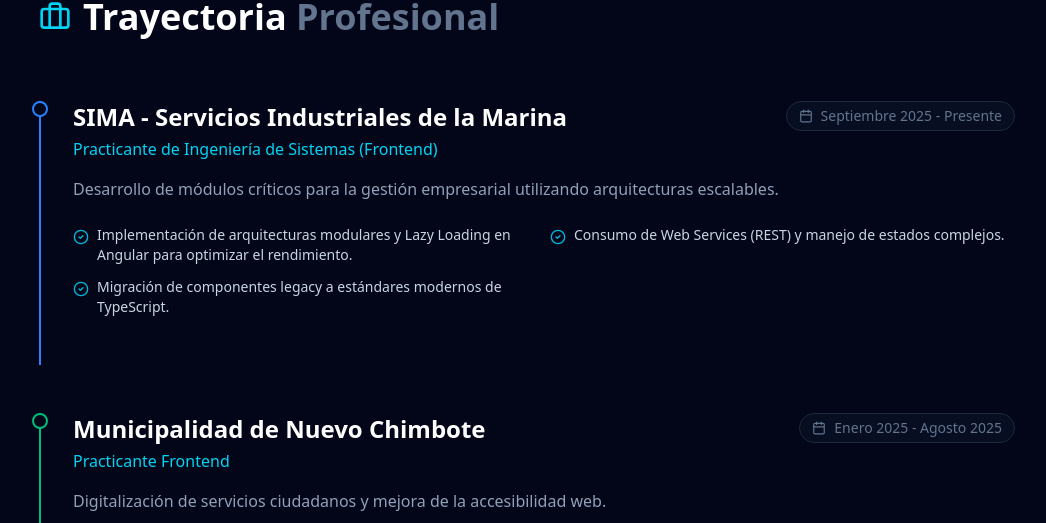
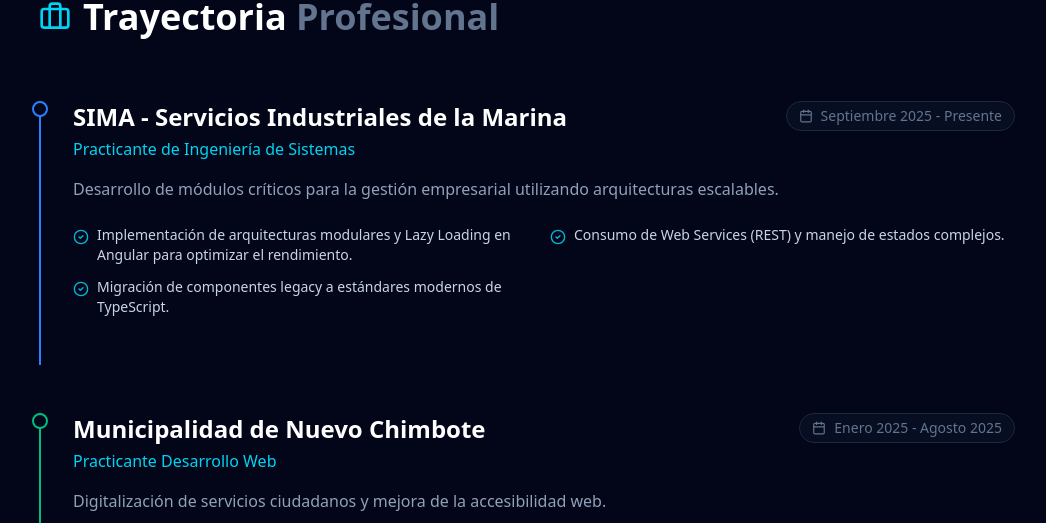
Before and after one commit to AngieUNS/Portafolio, a React (Vite) app: page / in a window 1280 px wide. Shown: the part 1034-1557 px from the top of the page, without its empty margins (113-1159 px from the left). Built offline with nearby package versions, Linux system fonts and the light colour scheme.

Commit message:
Mejoras en el portafolio

```diff
--- a/src/components/Experience.tsx
+++ b/src/components/Experience.tsx
@@ -3,7 +3,7 @@
 const experiences = [
     {
         company: "SIMA - Servicios Industriales de la Marina",
-        role: "Practicante de Ingeniería de Sistemas (Frontend)",
+        role: "Practicante de Ingeniería de Sistemas ",
         period: " Septiembre 2025 - Presente",
         description: "Desarrollo de módulos críticos para la gestión empresarial utilizando arquitecturas escalables.",
         achievements: [
@@ -15,7 +15,7 @@
     },
     {
         company: "Municipalidad de Nuevo Chimbote",
-        role: "Practicante Frontend",
+        role: "Practicante Desarrollo Web",
         period: "Enero 2025 - Agosto 2025",
         description: "Digitalización de servicios ciudadanos y mejora de la accesibilidad web.",
         achievements: [
```
